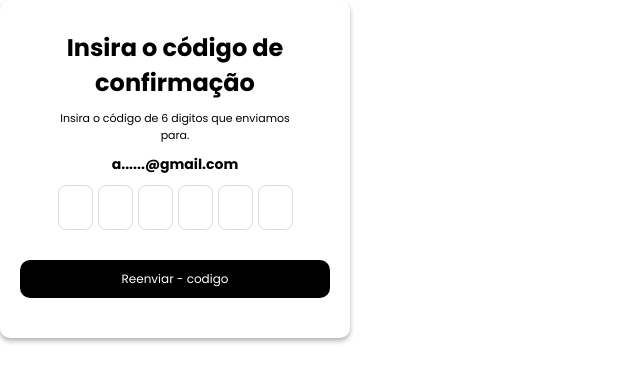
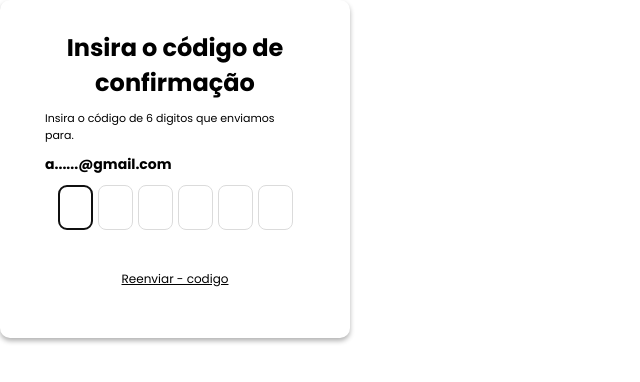
Before and after one commit to levynascimentoDev/Client_Hospedala, a Vue app: page /login/verification in a window 1280 px wide. Shown: the top 382 px of the page, without its empty margins (0-640 px from the left). Built offline with nearby package versions, Linux system fonts and the light colour scheme.

Commit message:
update project to finish logical page set code

```diff
--- a/src/pages/auth/components/modal/ModalConfirmCode.vue
+++ b/src/pages/auth/components/modal/ModalConfirmCode.vue
@@ -1,24 +1,70 @@
 <script lang="ts">
 import { defineComponent } from 'vue';
+
+
 export default defineComponent({
     name: "modalConfirm",
     data() {
         return {
-            inputValues: ["", "", "", "", "", ""],
+            inputValues:["", "", "", "", "", ""],
             code: "",
         }
     },
     methods: {
-        onInput(key: number) {
-            // se tem valor no input
-            if (!this.inputValues[key])
-            return;
+        onInput(index:number) {
 
-            const match = this.inputValues[key].match(/^[0-9]$/)
-            if (!match) {
-                this.inputValues[key] = ""
+            const regex = /^[0-9]+$/
+
+            if (this.inputValues[index] && !regex.test(this.inputValues[index])) {
+                this.inputValues[index] = "";
             }
 
+            if (this.inputValues[index]?.length) {
+                const inputs = this.$refs.inputs as HTMLInputElement[]
+                inputs[index+1]?.focus()
+            }
+
+        },
+        onBackspace(index:number) {
+            const inputs = this.$refs.inputs as HTMLInputElement[]
+
+            // Se o input atual TEM valor
+            if (this.inputValues[index]) {
+                this.inputValues[index] = ""
+                return
+            }
+
+            // Se está vazio → volta
+
+            if (index > 0) {
+                inputs[index - 1]?.focus()
+            }
+        },
+        onPaste(event:ClipboardEvent) {
+            const value = event.clipboardData?.getData("text") as string;
+            const regex = /^[0-9]+$/
+
+            console.log(value.length)
+
+            if (!regex.test(value) && !(value.length == 6)) return;
+
+            if (value) {
+                console.log(value)
+            }
+            // this.setCode
+        }
+    },
+
+    mounted() {
+        const inputs = this.$refs.inputs as HTMLInputElement[]
+        if (!inputs) return;
+        inputs[0]?.focus()
+    },
+    computed:{
+        setCode() {
+                if (this.inputValues.every(char => char.length)) {
+                this.code = this.inputValues.toString()
+            }
         }
     }
 
@@ -26,7 +72,10 @@ export default defineComponent({
 </script>
 
 <template>
-    <div class="modal-forgot">
+    <div
+        class="modal-forgot"
+        @paste.prevent="onPaste($event)"
+    >
 
         <div class="title">
 
@@ -36,7 +85,16 @@ export default defineComponent({
 
         </div>
         <div class="inputs">
-            <input type="text" v-for="(_, key) in inputValues" :key maxlength="1" v-model="inputValues[key]" @input="onInput(key)">
+            <input
+                ref="inputs"
+                type="text"
+                v-for="(_, key) in inputValues"
+                :key="key"
+                maxlength="1"
+                v-model="inputValues[key]"
+                @input="onInput(key)"
+                @keydown.backspace="onBackspace(key)"
+            >
         </div>
         <div class="footer">
             <button>Reenviar - codigo</button>
@@ -120,8 +178,10 @@ export default defineComponent({
     align-items: center;
     margin: 0;
     padding: 0;
-    background-color: black;
-    color: white;
+    /* background-color: black; */
+    /* color: white; */
+    background-color: transparent;
+    text-decoration: underline;
     border-radius: 10px;
 }
 
--- a/src/router/host.routes.ts
+++ b/src/router/host.routes.ts
@@ -1,10 +1,12 @@
 import type { RouteRecordRaw } from "vue-router";
 import SelectYourPlace from "../pages/TemporarySession/SelectYourPlace.vue";
 import PlaceType from "../pages/TemporarySession/PlaceType.vue";
+import AcomodationsDetails from "../pages/hostSession/pages/AcomodationsDetails.vue";
 
 const hostRoutes: RouteRecordRaw[] = [
-        {path: "/select-type-place", component: SelectYourPlace},
-        {path: "/place-type", component: PlaceType},
+        { path: "/select-type-place", component: SelectYourPlace },
+        { path: "/place-type", component: PlaceType },
+        { path:"/acomodations-details", component:AcomodationsDetails }
 ]
 
 export default hostRoutes;
--- a/src/router/index.ts
+++ b/src/router/index.ts
@@ -2,11 +2,13 @@ import { createRouter, createWebHistory  } from "vue-router";
 import authRoutes from "./auth.routes";
 import Home from "../pages/home/index.vue";
 import hostRoutes from "./host.routes";
+import Teste from "../pages/teste.vue";
 
 
 const router = createRouter({
     routes:[
         { path:"/", component:Home },
+        { path:"/teste", component:Teste },
         ...authRoutes,
         ...hostRoutes
     ],
```
Also changed, not shown: 2 other files (tests, documents, lock files or other folders).
